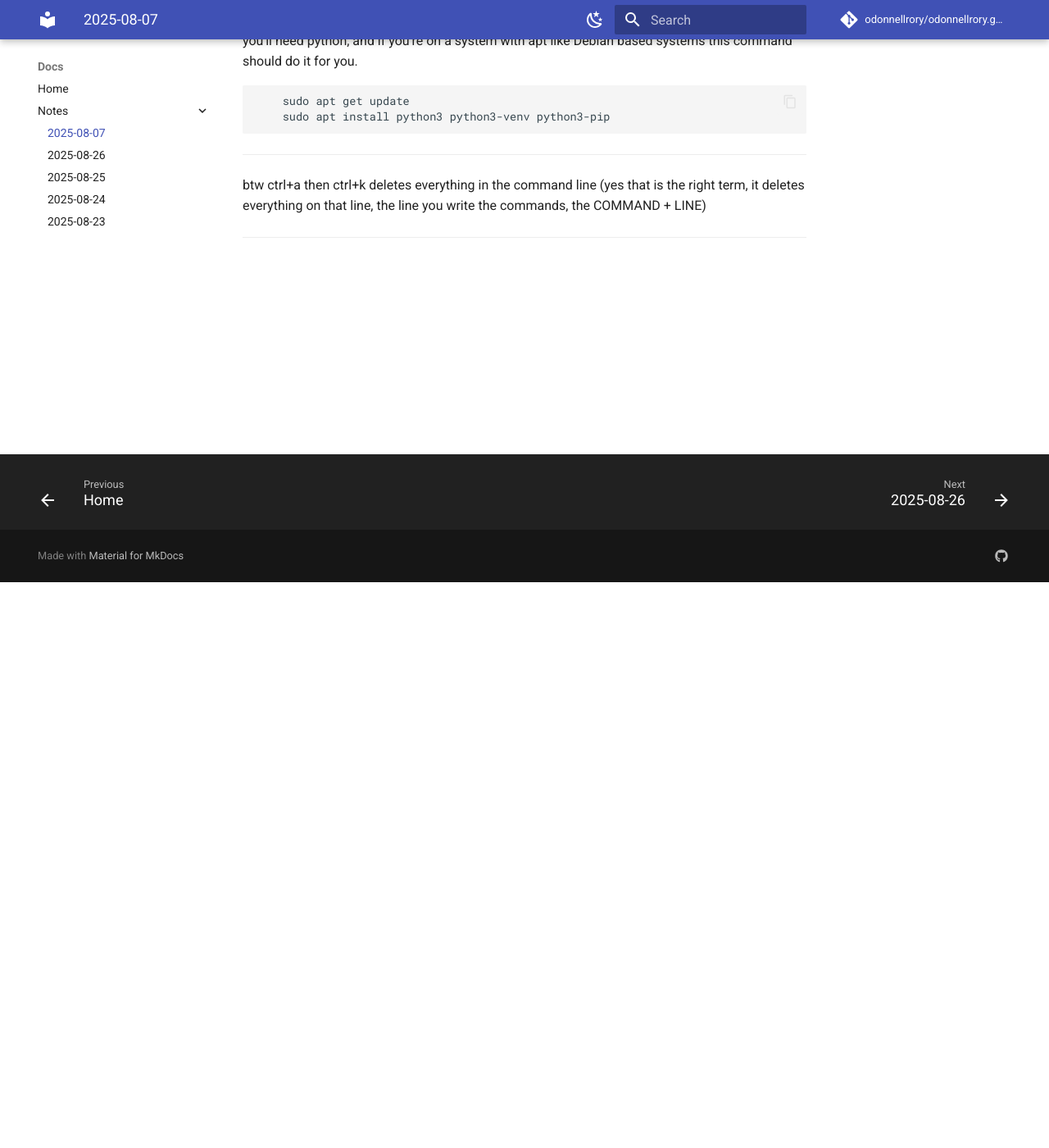
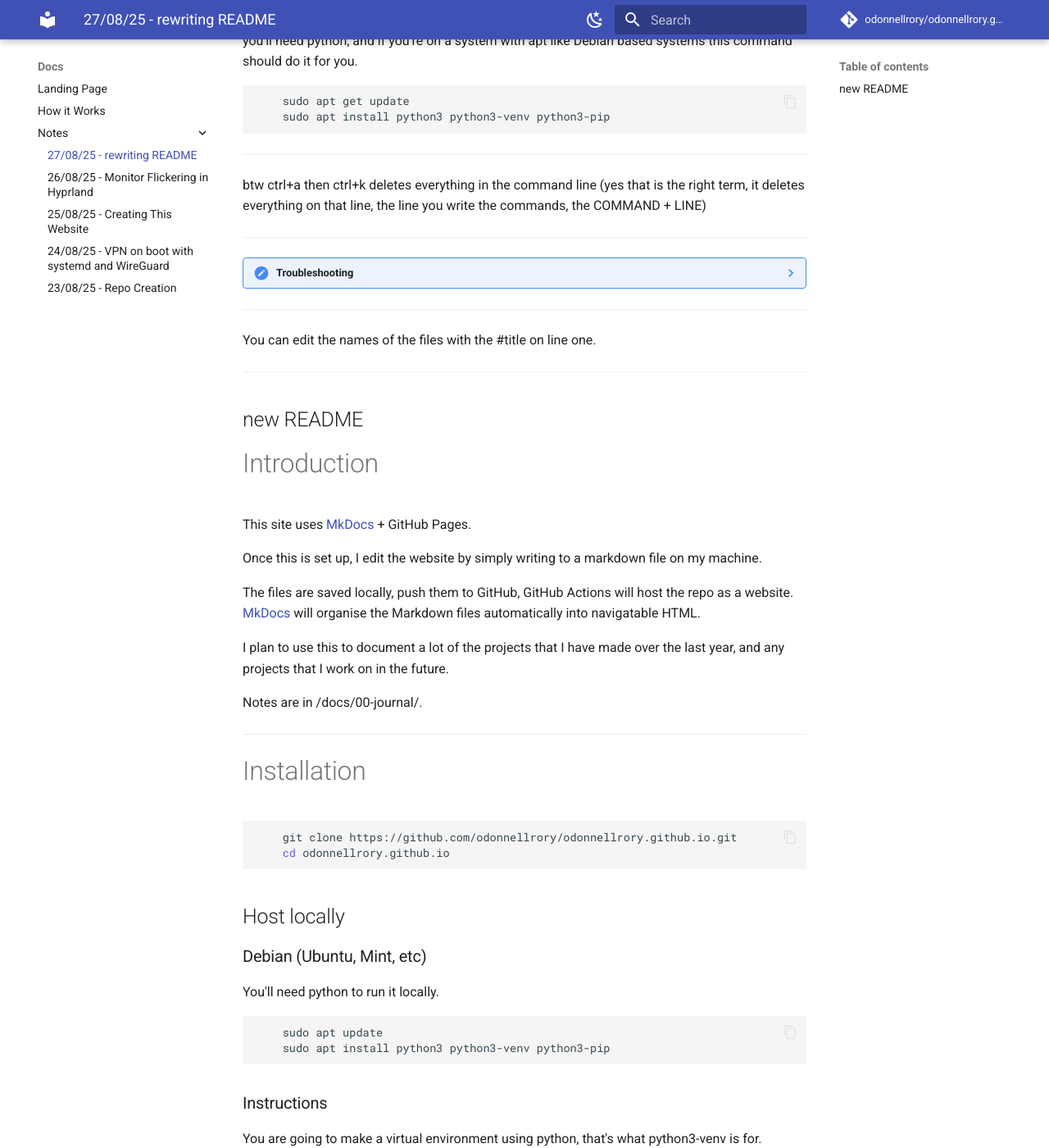
Before and after one commit to odonnellrory/odonnellrory.github.io, an MkDocs documentation site: the page built from docs/00-journal/2025-08-27.md, in a window 1280 px wide and 1400 px high, scrolled down 690 px. Shown: the whole window at 82% size. Built offline with MkDocs 1.6.1 and Material for MkDocs 9.7.7, drawn with Linux system fonts in a browser that asks for light colours; comment, search, counter and statistics services are not loaded; some of the changed text lies outside the part shown.

Commit message:
note titles, added markdown guide

````diff
--- a/docs/00-journal/2025-08-23.md
+++ b/docs/00-journal/2025-08-23.md
@@ -1,5 +1,4 @@
-# 2025-08-23
-
+# 23/08/25 - Repo Creation
  - Repo created.
  - README created.
  - Journal created.
--- a/docs/00-journal/2025-08-24.md
+++ b/docs/00-journal/2025-08-24.md
@@ -1,4 +1,5 @@
-# 2025-08-24
+# 24/08/25 - VPN on boot with systemd and WireGuard
+
 ## VPN Automation Fix
 
 I originally set up ProtonVPN th WireGuard by exporting a config file (`proton-NL.conf`) to /etc/wireguard/.
--- a/docs/00-journal/2025-08-25.md
+++ b/docs/00-journal/2025-08-25.md
@@ -1,4 +1,4 @@
-# 2025-08-25
+# 25/08/25 - Creating This Website
 
 ### System Maintenance
 
--- a/docs/00-journal/2025-08-26.md
+++ b/docs/00-journal/2025-08-26.md
@@ -1,4 +1,4 @@
-# 2025-08-26
+# 26/08/25 - Monitor Flickering in Hyprland
 
 ## Hyprland Monitor Flicker Issue
 
--- a/docs/00-journal/2025-08-27.md
+++ b/docs/00-journal/2025-08-27.md
@@ -1,4 +1,4 @@
-#2025-08-07
+#27/08/25 - rewriting README
 
 another day another dollar
 
@@ -53,3 +53,98 @@ you'll need python, and if you're on a system with apt like Debian based systems
 btw ctrl+a then ctrl+k deletes everything in the command line (yes that is the right term, it deletes everything on that line, the line you write the commands, the COMMAND + LINE)
 
 ---
+
+
+??? note "Troubleshooting"
+    **“The 'awesome-pages' plugin is not installed”**
+    Activate the venv and reinstall deps:
+    ```bash
+    source .venv/bin/activate
+    pip install -r requirements.txt
+    ```
+---
+
+You can edit the names of the files with the #title on line one.
+
+---
+
+## new README
+
+
+
+# Introduction
+
+This site uses [MkDocs](https://www.mkdocs.org/) + GitHub Pages.
+
+Once this is set up, I edit the website by simply writing to a markdown file on my machine.
+
+The files are saved locally, push them to GitHub, GitHub Actions will host the repo as a website.  [MkDocs](https://www.mkdocs.org/) will organise the Markdown files automatically into navigatable HTML.
+
+I plan to use this to document a lot of the projects that I have made over the last year, and any projects that I work on in the future.
+
+Notes are in /docs/00-journal/.
+
+---
+
+# Installation
+
+```zsh
+
+    git clone https://github.com/odonnellrory/odonnellrory.github.io.git
+    cd odonnellrory.github.io
+
+```
+
+## Host locally
+
+### Debian (Ubuntu, Mint, etc)
+
+You'll need python to run it locally.
+
+```zsh
+
+    sudo apt update
+    sudo apt install python3 python3-venv python3-pip
+
+```
+
+### Instructions
+
+You are going to make a virtual environment using python, that's what python3-venv is for.
+
+Inside this virtual environment, you will install the dependencies.
+
+The dependencies are listed in a text file in the repo's root directory.  requirements.txt
+
+Python will install what is listed there using pip.  That's what python3-pip is for.
+
+```zsh
+
+    python3 -m venv .venv
+    source .venv/bin/activate
+    pip install -r requirements.txt
+
+
+```
+
+## Run Locally
+
+Now to run the website locally on your machine, run:
+
+```zsh
+
+    python -m mkdocs serve
+
+```
+
+Now go to [http://127.0.0.1:8000](http://127.0.0.1:8000) and there's your website.
+Here you can preview changes live.
+
+---
+
+# Sources
+
+[GitHub Pages](https://docs.github.com/en/pages/getting-started-with-github-pages?source=post_page--------------------------- "GitHub Pages")
+[MkDocs](https://www.mkdocs.org/)
+[MkDocs How to Deploy](https://www.mkdocs.org/user-guide/deploying-your-docs/ "MkDocs Docs")
+[MkDocs Material](https://squidfunk.github.io/mkdocs-material/publishing-your-site/ "McDoks Publishing")
````
Also changed, not shown: README.md (+3 -3 lines), docs/index.md (+4 -2 lines), docs/template.md (added, +72 -0 lines).
